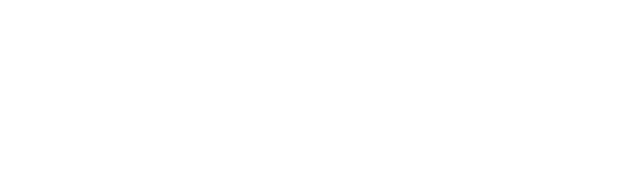
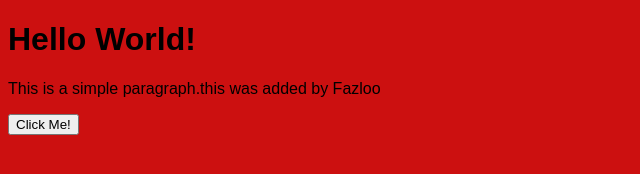
Before and after one commit to munawardin1/GitLearning, a plain HTML site: page index.html in a window 1280 px wide. Shown: the whole page, without its empty margins (0-640 px from the left). Drawn offline with Linux system fonts and the light colour scheme.

Commit message:
intial structure

```diff
--- a/app.css
+++ b/app.css
@@ -1 +1,5 @@
-fgsfdgsdgfddfgdfgdf
+body{
+    background-color: #cc1010;
+    font-family: Arial, Helvetica, sans-serif;
+    size: 16px;
+}
--- a/app.js
+++ b/app.js
@@ -0,0 +1,5 @@
+const btn = document.getElementById("myBtn");
+
+btn.addEventListener("click", () => {
+  btn.textContent = "You clicked me!";
+});
--- a/index.css
+++ b/index.css
@@ -0,0 +1,5 @@
+body{
+    background-color: #cc1010;
+    font-family: Arial, Helvetica, sans-serif;
+    size: 16px;
+}
--- a/index.html
+++ b/index.html
@@ -4,8 +4,16 @@
     <meta charset="UTF-8">
     <meta name="viewport" content="width=device-width, initial-scale=1.0">
     <title>Document</title>
+    <link rel="stylesheet" href="index.css">
 </head>
 <body>
-
+    <h1>
+        Hello World!
+    </h1>
+    <div>
+        <p>This is a simple paragraph.this was added by Fazloo</p>
+        <button id="myBtn">Click Me!</button>
+    </div>
 </body>
+<script src="app.js"></script>
 </html>
```
